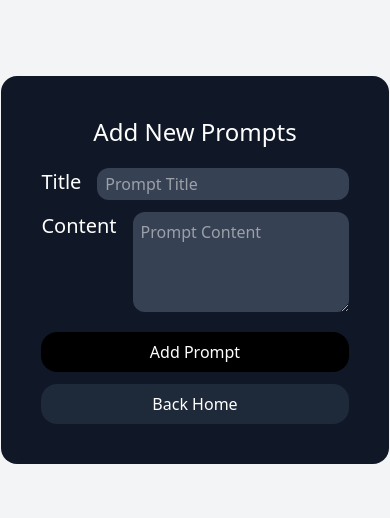
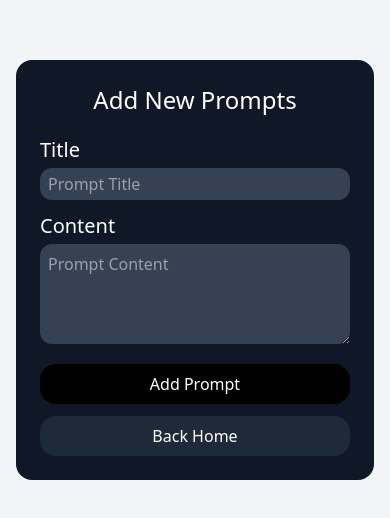
Before and after one commit to Fahad350/Prompt_Hub, a React (Vite) app in the folder frontend/: page /add in a window 390 px wide. Shown: the part 152-670 px from the top of the page. Built offline with nearby package versions, Linux system fonts and the light colour scheme.

Commit message:
some change

```diff
--- a/frontend/src/components/PromptDetails.jsx
+++ b/frontend/src/components/PromptDetails.jsx
@@ -1,5 +1,5 @@
 import React, { useEffect, useState } from "react";
-import { useParams, useNavigate } from "react-router-dom";
+import { useParams, useNavigate, Link } from "react-router-dom";
 import { toast } from "react-toastify";
 import axios from "../../Api/axios";
 
@@ -44,22 +44,29 @@ function PromptDetails() {
 
   return (
     <div className="max-w-xl mx-auto p-4">
-      <div className="bg-gray-400 min-w-60 min-h-40 rounded-2xl p-4">
+      <div className="bg-gray-300 min-w-60 min-h-40 rounded-2xl p-4">
         <h2 className="text-2xl font-bold mb-2">{prompt.title}</h2>
         <p className="mb-4">{prompt.content}</p>
 
         <div className="flex justify-center gap-4">
           <button
             onClick={() => navigate(`/prompt/update/${id}`)}
-            className="px-4 py-2 bg-green-500 text-white rounded hover:bg-green-600"
+            className="px-4 py-2 bg-green-500 text-white rounded cursor-pointer hover:bg-green-600"
           >
             Update
           </button>
           <button
             onClick={handleDelete}
-            className="px-4 py-2 bg-red-500 text-white rounded hover:bg-red-600"
+            className="px-4 py-2 bg-red-500 text-white rounded cursor-pointer hover:bg-red-600"
           >
             Delete
+          </button>
+
+          <button
+            onClick={() => navigate("/")}
+            className="px-4 py-2 bg-gray-800 text-white rounded cursor-pointer hover:bg-gray-900"
+          >
+            Back Home
           </button>
         </div>
       </div>
--- a/frontend/src/pages/AddPrompt.jsx
+++ b/frontend/src/pages/AddPrompt.jsx
@@ -32,46 +32,47 @@ function AddPrompt() {
       toast.error(error.response?.data?.message || "add prompt error");
     }
   };
+
   return (
     <>
-      <div className="min-h-screen bg-gray-100 flex justify-center items-center text-white">
-        <div className=" md:pt-15 sm:pt-10 bg-gray-900 p-10 max-w-100 max-h-100 rounded-2xl">
+      <div className="min-h-screen bg-gray-100 flex justify-center items-center text-white p-4">
+        <div className="bg-gray-900 p-6 sm:p-10 w-full max-w-md rounded-2xl">
           <h1 className="text-2xl text-center mb-5">Add New Prompts</h1>
 
           <form onSubmit={handleForm}>
-            <div className=" flex justify-between">
-              <label className="mr-4 text-xl">Title</label>
+            <div className="flex flex-col sm:flex-row sm:justify-between mb-3">
+              <label className="mr-4 text-xl mb-1 sm:mb-0">Title</label>
               <input
                 type="text"
                 placeholder="Prompt Title"
                 value={title}
                 onChange={(e) => setTitle(e.target.value)}
-                className="w-full h-8 mb-3 bg-gray-700 rounded-xl p-2"
+                className="w-full h-8 bg-gray-700 rounded-xl p-2"
               />
             </div>
-            <div className=" flex justify-between">
-              <label className="mr-4 text-xl">Content</label>
+
+            <div className="flex flex-col sm:flex-row sm:justify-between mb-5">
+              <label className="mr-4 text-xl mb-1 sm:mb-0">Content</label>
               <textarea
                 placeholder="Prompt Content"
                 value={content}
                 onChange={(e) => setContent(e.target.value)}
-                className="w-full h-25 mb-5 bg-gray-700 rounded-xl p-2"
+                className="w-full h-25 bg-gray-700 rounded-xl p-2"
               />
             </div>
-            <div>
+
             <button
-                className="bg-black text-white cursor-pointer hover:scale-110 duration-300 rounded-2xl w-full h-10 "
+              className="bg-black text-white cursor-pointer hover:scale-110 duration-300 rounded-2xl w-full h-10"
               type="submit"
             >
               Add Prompt
             </button>
+
             <Link to={"/"}>
               <button className="bg-gray-800 text-white cursor-pointer hover:scale-110 duration-300 mt-3 rounded-2xl w-full h-10">
-                  {" "}
                 Back Home
               </button>
             </Link>
-            </div>
           </form>
         </div>
       </div>
```
Lines whose indentation alone changed are shown as unchanged.
